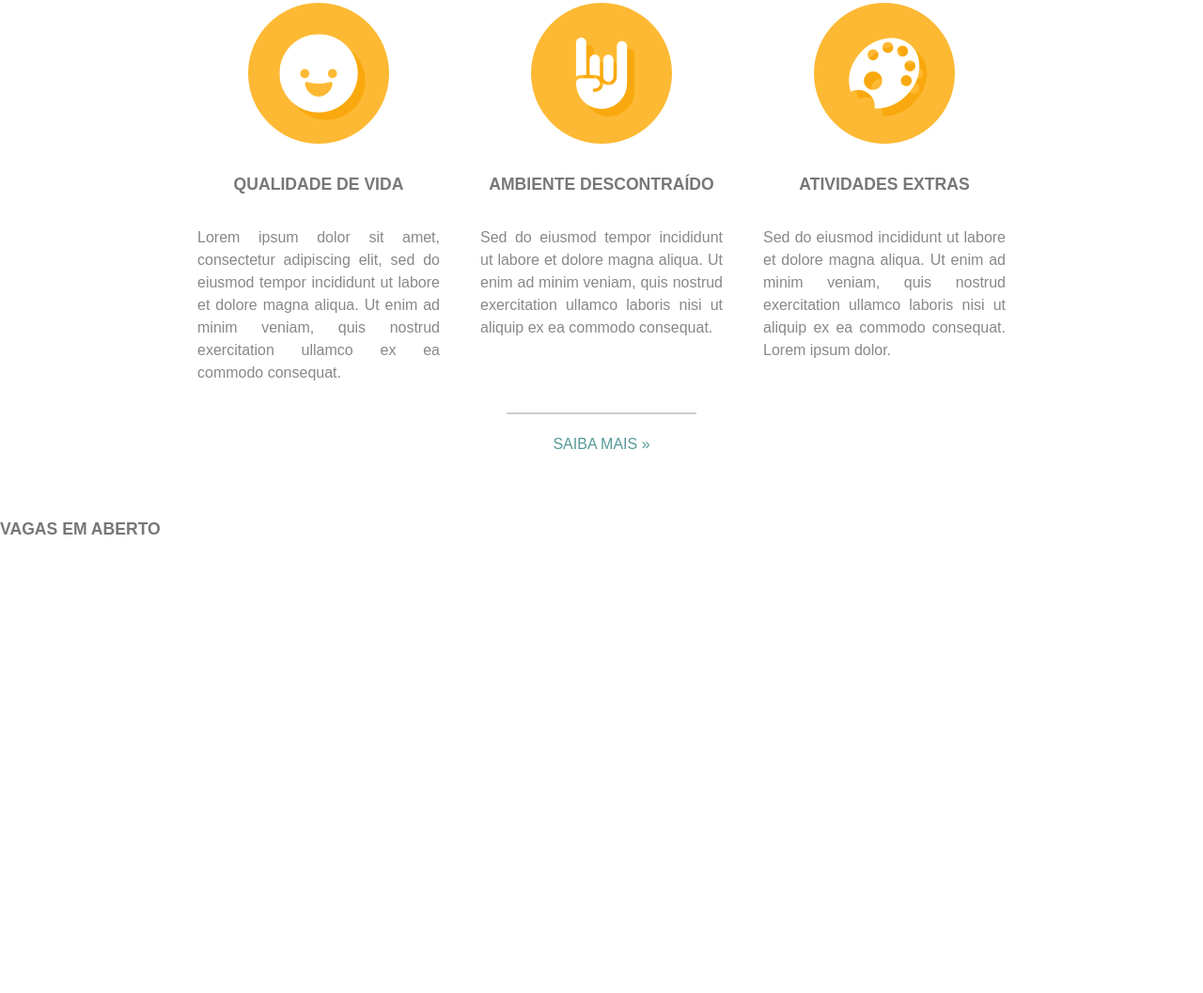
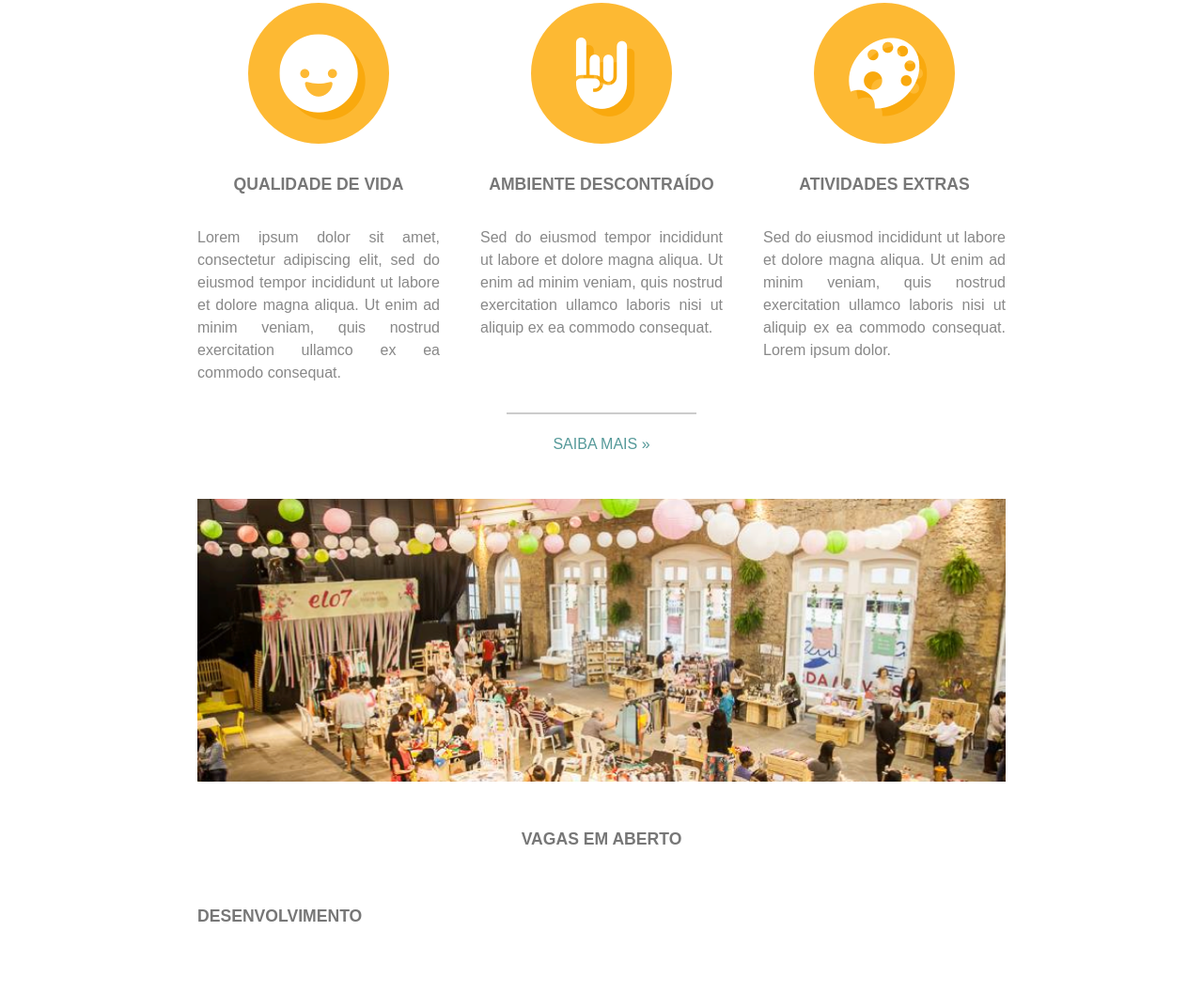
Before and after one commit to watinha/landing, a website built with webpack: page dist/index.html in a window 1280 px wide. Shown: the part 1360-2417 px from the top of the page at 94% size. Before the commit the page ends 1933 px from the top, so only its background shows below. Built offline with nearby package versions, Linux system fonts and the light colour scheme; no server answers.

Commit message:
includes oppenings/footer block of the webpage

```diff
--- a/src/css/style.css
+++ b/src/css/style.css
@@ -177,6 +177,37 @@ header h1 {
 .features hr {
   margin: 30px auto 0;
 }
+.features .wrapper a {
+  padding-bottom: 0;
+}
 
 /* Opennings */
-.opennings { clear: both; }
+.footer__picture {
+  background-image: url('../image/foto-bottom.png');
+  background-size: cover;
+  width: 100%;
+  padding-top: 35%;
+}
+.opennings {
+  padding-bottom: 15px;
+}
+.opennings h2 {
+  text-align: center;
+  padding: 53px 0 65px;
+}
+.opennings h3 {
+  padding-bottom: 57px;
+}
+.opennings ul li {
+  padding: 0 0 30px;
+}
+.opennings ul a {
+  font-size: 1.2em;
+  text-decoration: none;
+  color: #559999;
+}
+.opennings .address {
+  font-size: 1.1em;
+  color: #999999;
+  float: right;
+}
```
Also changed, not shown: dist/index.html.
